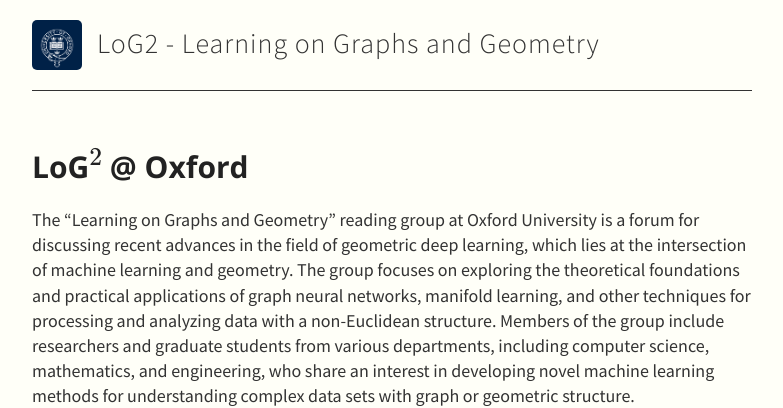
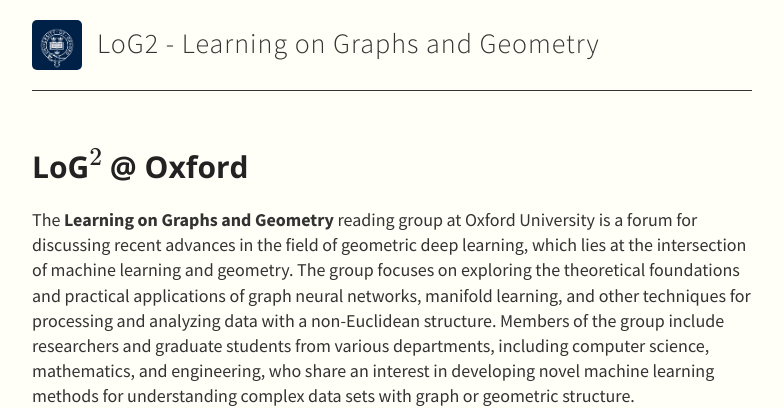
Before and after one commit to log-2/log-2.github.io, a Jekyll site: the page built from index.md, in a window 1280 px wide. Shown: the top 408 px of the page, without its empty margins (248-1031 px from the left). Built offline with Jekyll 4.4.1, drawn with Linux system fonts in a browser that asks for light colours; nearby versions of some CDN libraries; formulas are drawn with MathJax 3; our own code applies the rules of GitHub Pages for plain Markdown files.

Commit message:
Update index.md

```diff
--- a/index.md
+++ b/index.md
@@ -4,7 +4,7 @@ meta-description: "LoG$^2$: Learning on Graphs and Geometry @ Oxford"
 ---
 
 # LoG$^2$ @ Oxford
-The "Learning on Graphs and Geometry" reading group at Oxford University is a forum for discussing recent advances in the field of geometric deep learning, which lies at the intersection of machine learning and geometry. The group focuses on exploring the theoretical foundations and practical applications of graph neural networks, manifold learning, and other techniques for processing and analyzing data with a non-Euclidean structure. Members of the group include researchers and graduate students from various departments, including computer science, mathematics, and engineering, who share an interest in developing novel machine learning methods for understanding complex data sets with graph or geometric structure.
+The **Learning on Graphs and Geometry** reading group at Oxford University is a forum for discussing recent advances in the field of geometric deep learning, which lies at the intersection of machine learning and geometry. The group focuses on exploring the theoretical foundations and practical applications of graph neural networks, manifold learning, and other techniques for processing and analyzing data with a non-Euclidean structure. Members of the group include researchers and graduate students from various departments, including computer science, mathematics, and engineering, who share an interest in developing novel machine learning methods for understanding complex data sets with graph or geometric structure.
 
 
 
```
